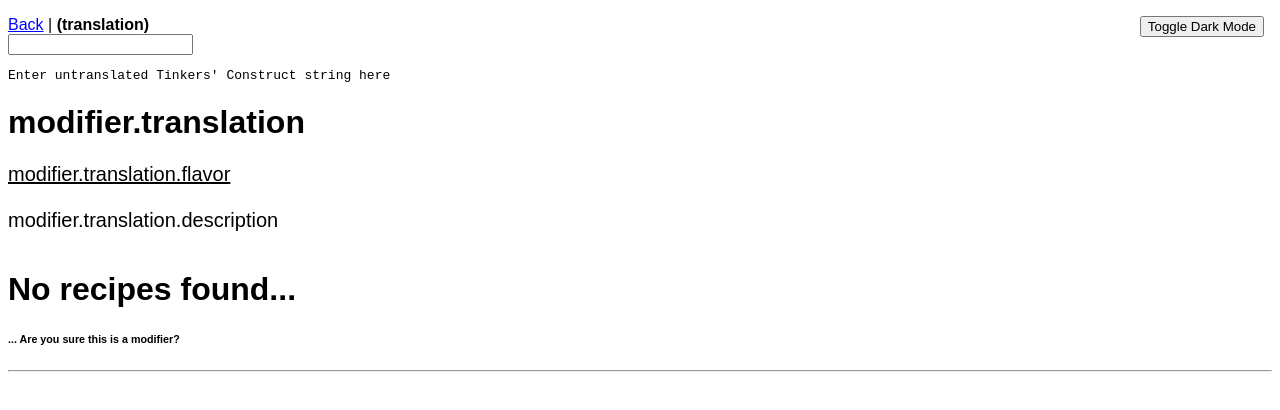
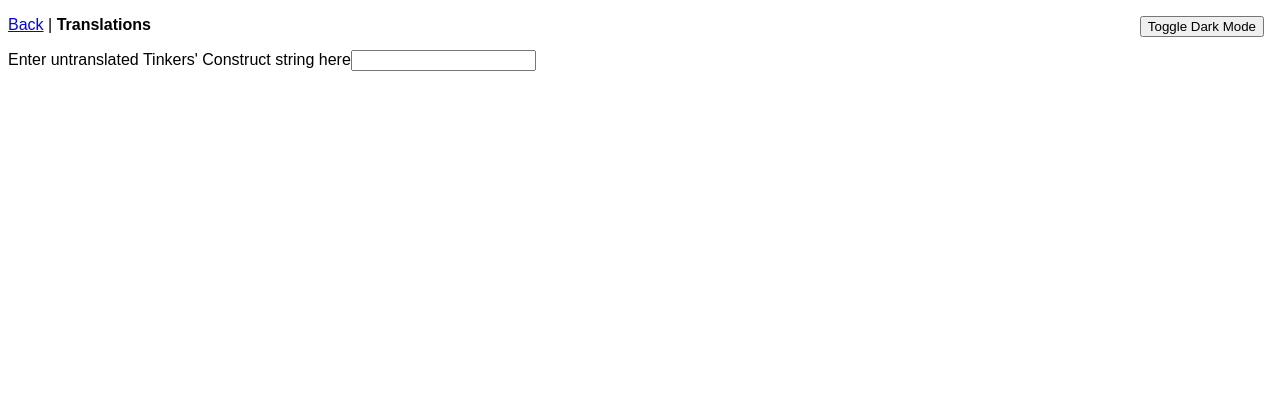
Before and after one commit to Toby222/tc3-recipe-webapp, a Next.js app: page /translation in a window 1280 px wide. Shown: the top 410 px of the page. Built offline with nearby package versions, Linux system fonts and the light colour scheme.

Commit message:
Add utilities, move translation there

```diff
--- /dev/null
+++ b/components/headerBar.tsx
@@ -0,0 +1,17 @@
+import React from "react";
+
+import Link from "next/link";
+import { ToggleDarkModeButtonComponent } from "./toggleDarkModeButton";
+
+type Props = Record<string, unknown>;
+
+export class HeaderBarComponent extends React.Component<Props> {
+  render() {
+    return (
+      <ul id="headerBar">
+        <Link href="/">Back</Link>{this.props.children}
+        <ToggleDarkModeButtonComponent />
+      </ul>
+    );
+  }
+}
--- a/pages/_app.tsx
+++ b/pages/_app.tsx
@@ -4,7 +4,7 @@
 
 import App from "next/app";
 
-export default class CustomApp extends App {
+export default class AppThatSetsTheme extends App {
   private setTheme() {
     const prefersDark: boolean =
       globalThis.window?.matchMedia("(prefers-color-scheme: dark)").matches ||
--- a/pages/_document.tsx
+++ b/pages/_document.tsx
@@ -2,7 +2,7 @@
 
 import Document, { Html, Head, Main, NextScript } from "next/document";
 
-export default class ThemedDocument extends Document {
+export default class DocumentWithLightTheme extends Document {
   render() {
     return (
       <Html>
--- a/pages/[modifierId].tsx
+++ b/pages/modifier/[modifierId].tsx
@@ -3,27 +3,18 @@
 import { withRouter } from "next/router";
 import { WithRouterProps } from "next/dist/client/with-router";
 
-import Link from "next/link";
 import Head from "next/head";
 
-import { JSONComponent } from "../components/json";
+import { JSONComponent } from "../../components/json";
 
-import Recipes from "../data/recipes.json";
-import { RecipesJSON } from "../util/types";
-import { getTranslation } from "../util/translation";
-import { ToggleDarkModeButtonComponent } from "../components/toggleDarkModeButton";
+import Recipes from "../../data/recipes.json";
+import { RecipesJSON } from "../../util/types";
+import { getTranslation } from "../../util/translation";
+import { HeaderBarComponent } from "../../components/headerBar";
 
 type Props = WithRouterProps;
 
 class ModifierPage extends React.Component<Props> {
-  private translationInput;
-
-  constructor(props: Props) {
-    super(props);
-
-    this.translationInput = React.createRef<HTMLInputElement>();
-  }
-
   render(): JSX.Element {
     const modifierId = this.props.router.query["modifierId"];
     const allRecipes = Recipes as RecipesJSON;
@@ -49,27 +40,10 @@
             Tinkers&apos; Construct Modifiers
           </title>
         </Head>
-        <ul id="headerBar">
-          <Link href="/">Back</Link> |{" "}
-          <span style={{ fontWeight: "bold" }}>({modifierId})</span> <br />
-          <input
-            id="translationInput"
-            ref={this.translationInput}
-            type="text"
-            onInput={() => {
-              const label = this.translationInput.current?.labels?.item(0);
-              if (!label) return;
-              (label.firstChild as HTMLPreElement).textContent =
-                getTranslation(this.translationInput.current?.value ?? "") ||
-                "Enter untranslated Tinkers' Construct string here";
-            }}
-          />
-          <br />
-          <label htmlFor="translationInput">
-            <pre>Enter untranslated Tinkers&apos; Construct string here</pre>
-          </label>
-          <ToggleDarkModeButtonComponent />
-        </ul>
+        <HeaderBarComponent>
+          {" "}
+          | <span className="bold">Recipes</span> | <span>({modifierId})</span>
+        </HeaderBarComponent>
         <h1>{getTranslation("modifier." + modifierId.replace(":", "."))}</h1>
         <div style={{ fontSize: 20 }}>
           <span style={{ textDecoration: "underline" }}>
--- /dev/null
+++ b/pages/translation.tsx
@@ -0,0 +1,51 @@
+import React from "react";
+
+import Head from "next/head";
+
+import { getTranslation } from "../util/translation";
+import { HeaderBarComponent } from "../components/headerBar";
+
+type Props = Record<string, never>;
+
+export default class TranslationPage extends React.Component<Props> {
+  private translationInput;
+  private translationOutput;
+
+  constructor(props: Props) {
+    super(props);
+
+    this.translationInput = React.createRef<HTMLInputElement>();
+    this.translationOutput = React.createRef<HTMLDivElement>();
+  }
+
+  render() {
+    return (
+      <>
+        <Head>
+          <title id="title">Strings - Tinkers&apos; Construct</title>
+        </Head>
+        <HeaderBarComponent>
+          {" "}
+          | <span className="bold">Translations</span>
+        </HeaderBarComponent>
+        <label htmlFor="translationInput">
+          Enter untranslated Tinkers&apos; Construct string here
+        </label>
+        <input
+          id="translationInput"
+          ref={this.translationInput}
+          type="text"
+          onInput={() => {
+            const output = this.translationOutput.current;
+            if (!output) return;
+            output.textContent = getTranslation(
+              this.translationInput.current?.value ?? ""
+            );
+          }}
+        />
+        <br />
+        <div id="translationOutput" ref={this.translationOutput} />
+      </>
+    );
+  }
+}
--- a/styles/style.css
+++ b/styles/style.css
@@ -49,7 +49,7 @@
   width: 100%;
 }
 
-.modifierDiv {
+.indexSection {
   flex: 1 1 auto;
   text-align: center;
   margin: 5px;
@@ -69,17 +69,33 @@
   overflow-x: auto;
 }
 
-@media screen and (min-width: 550px) {
-  .modifierDiv + .modifierDiv {
+#translationInput {
+  width: stretch;
+}
+
+#translationOutput {
+  word-wrap: break-word;
+  height: stretch;
+  font-family: monospace;
+  font-size: 20px;
+}
+
+.bold {
+  font-weight: bold;
+}
+
+@media screen and (min-width: 600px) {
+  .indexSection + .indexSection {
     border-left: solid 1px var(--foreground-color);
   }
 }
 
-@media screen and (max-width: 550px) {
+@media screen and (max-width: 600px) {
   #indexDiv {
     flex-direction: column;
   }
-  .json {
+  .json,
+  #translationOutput {
     font-size: 15px;
   }
 }
```
Also changed, not shown: components/indexLink.tsx (added, +15 -0 lines), components/indexSection.tsx (added, +14 -0 lines), components/modifierLink.tsx (+4 -4 lines), pages/index.tsx (+16 -11 lines).
